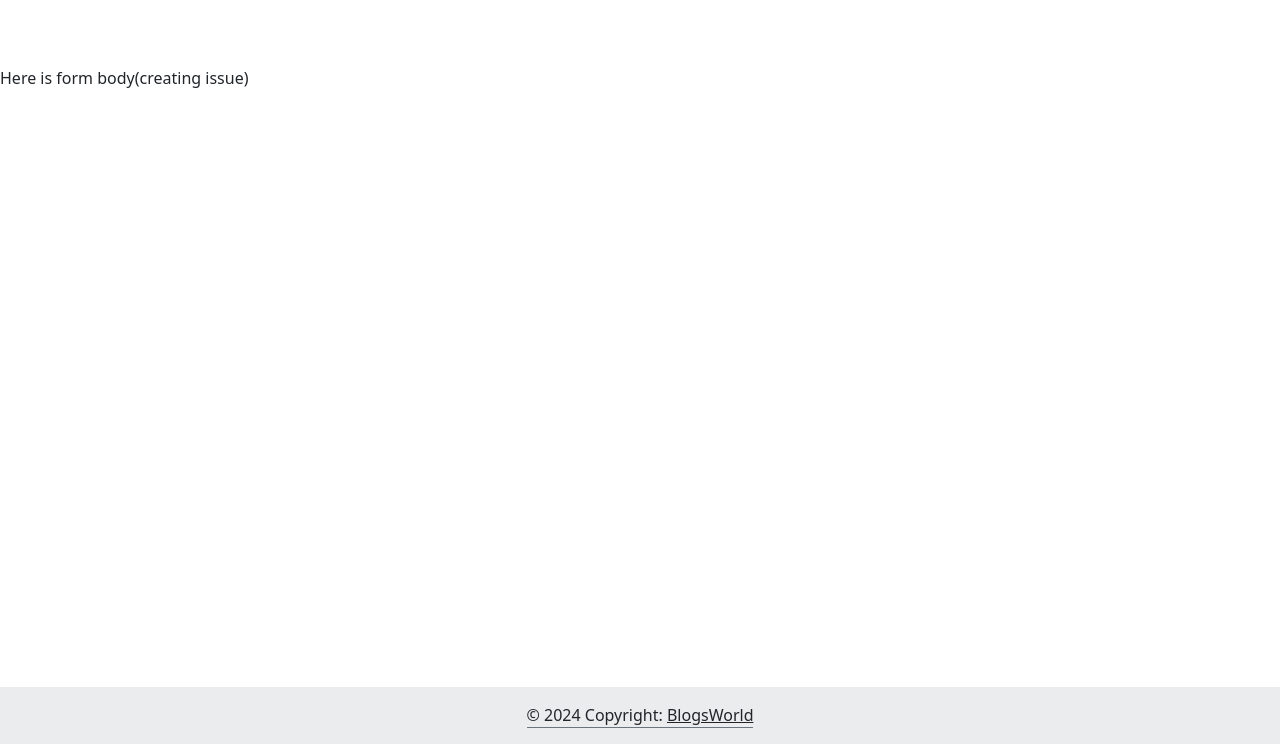
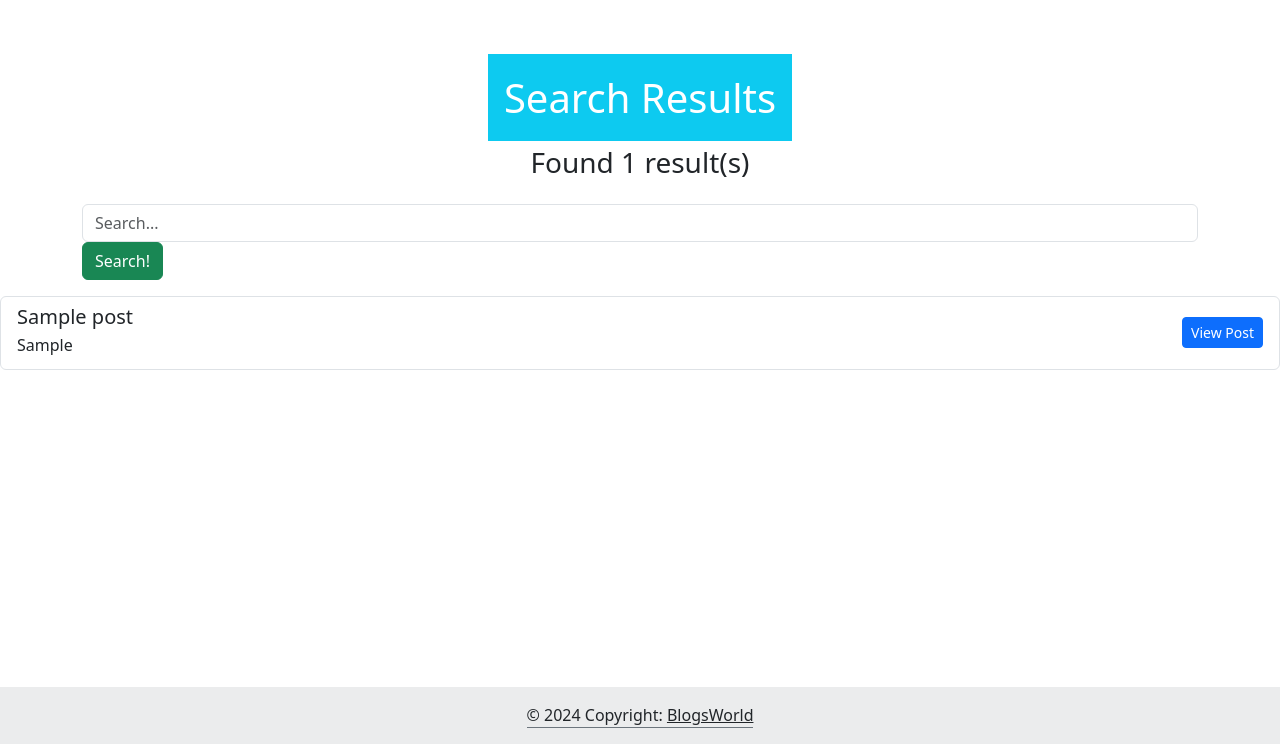
Before and after one commit to IAbdulSubhan/ROR-Blog, a Rails app: page /search in a window 1280 px wide. Shown: the part 56-800 px from the top of the page. Run offline with Rails 7, Linux system fonts and the light colour scheme; tables that the repository leaves empty hold one stand-in row (values such as "Sample post"); style sheets or scripts are compiled from the project's sources; some libraries are stand-ins or nearby versions.

Commit message:
issue resolved from search bar note: you need to add other model ass assocaiton methode with which model is linked

```diff
--- a/app/controllers/application_controller.rb
+++ b/app/controllers/application_controller.rb
@@ -8,7 +8,6 @@ include Pagy::Backend
 include Pagy::Frontend
 
   # before_action :check_subscription_status
-
 
 
 
--- a/app/controllers/posts_controller.rb
+++ b/app/controllers/posts_controller.rb
@@ -62,6 +62,8 @@ class PostsController < ApplicationController
         @pagy, @posts = pagy(Post.all, items: 3) # Default to 3 items for guests
       end
     end
+    TestJob.perform_later("Hello from Sidekiq!")
+
   end
 
   def expand_overview
--- a/app/controllers/search_controller.rb
+++ b/app/controllers/search_controller.rb
@@ -1,6 +1,13 @@
 class SearchController < ApplicationController
+  after_action :empty_search, only: :index
   def index
-    @search = Post.ransack(params[:q])  # Ensure @search is being set
-    @products = @search.result  # Get search results
+    @search = Post.ransack(params[:q])
+    # puts @search.inspect  # Debugging line
+    @posts = @search.result(distinct: true)
+  end
+
+  private
+  def empty_search
+    @posts = []
   end
 end
--- a/app/views/search/_form.html.erb
+++ b/app/views/search/_form.html.erb
@@ -1,5 +1,8 @@
-<%#= search_form_for(@query, url: search_path, method: :get, class: "d-flex") do |f| %>
-  <%#= f.search_field :title_or_overview_i_cont_any, placeholder: "Search...", class: "form-control me-2" %>
-  <%#= f.submit "Search!", class: "btn btn-success" %>
-<%# end %>
-<p>Here is form body(creating issue)</p>
+<div class="container mb-3">
+  <%= search_form_for(@search, url: search_path, method: :get, class: "d-flex") do |f| %>
+    <%= f.search_field :title_or_overview_i_cont_any, placeholder: "Search...", class: "form-control me-2" %>
+    <%= f.submit "Search!", class: "btn btn-success" %>
+  <% end %>
+
+
+</div>
--- a/app/views/search/index.html.erb
+++ b/app/views/search/index.html.erb
@@ -1,4 +1,26 @@
-<!--<h1>Search#index</h1>-->
-<!--<p>Find me in app/views/search/index.html.erb</p>-->
+<!-- app/views/search/index.html.erb -->
+<h1 class="text-center my-4">
+  <span class="bg-info text-white p-3">Search Results</span>
+</h1>
+<!-- Display the count of results with Bootstrap styling -->
+<h3 class="text-center  mb-4">Found <%= @posts.count %> result(s)</h3>
 
-<%=render "search/form" %>
+<!-- Search Form -->
+<%= render "search/form" %>
+
+<% if @posts.present? %>
+  <!-- Posts List with Bootstrap styling -->
+  <div class="list-group">
+    <% @posts.each do |post| %>
+      <div class="list-group-item d-flex justify-content-between align-items-center">
+        <div>
+          <h5 class="mb-1"><%= post.title %></h5>
+          <p class="mb-1"><%= post.overview %></p>
+        </div>
+        <a href="<%= post_path(post) %>" class="btn btn-primary btn-sm">View Post</a> <!-- Add link to show the post -->
+      </div>
+    <% end %>
+  </div>
+<% else %>
+  <p class="text-center text-muted">No results found.</p>
+<% end %>
--- a/config/application.rb
+++ b/config/application.rb
@@ -23,5 +23,6 @@ module Blog
     #
     # config.time_zone = "Central Time (US & Canada)"
     # config.eager_load_paths << Rails.root.join("extras")
+    config.active_job.queue_adapter = :sidekiq      #Rails ab background jobs ko Sidekiq ke through handle karega.
   end
 end
--- a/config/routes.rb
+++ b/config/routes.rb
@@ -1,4 +1,9 @@
+# require 'sidekiq/web'
 Rails.application.routes.draw do
+
+  # mount Sidekiq::Web => "/sidekiq" # mount Sidekiq::Web in your Rails app
+
+  get 'search', to: 'search#index'
 
   # config/routes.rb
   resources :subscriptions, only: [:new, :create] do
@@ -6,7 +11,6 @@ Rails.application.routes.draw do
     post 'resume', on: :member
   end
 
-  get 'search', to: 'search#index'
   devise_for :users
   resources :catagories
   resources :posts
@@ -45,4 +49,6 @@ Rails.application.routes.draw do
   end
 
 
+
+
 end
```
Also changed, not shown: app/jobs/test_job.rb (added, +8 -0 lines), app/models/post.rb (+10 -2 lines), test/jobs/test_job_test.rb (added, +7 -0 lines), Gemfile, Gemfile.lock.
